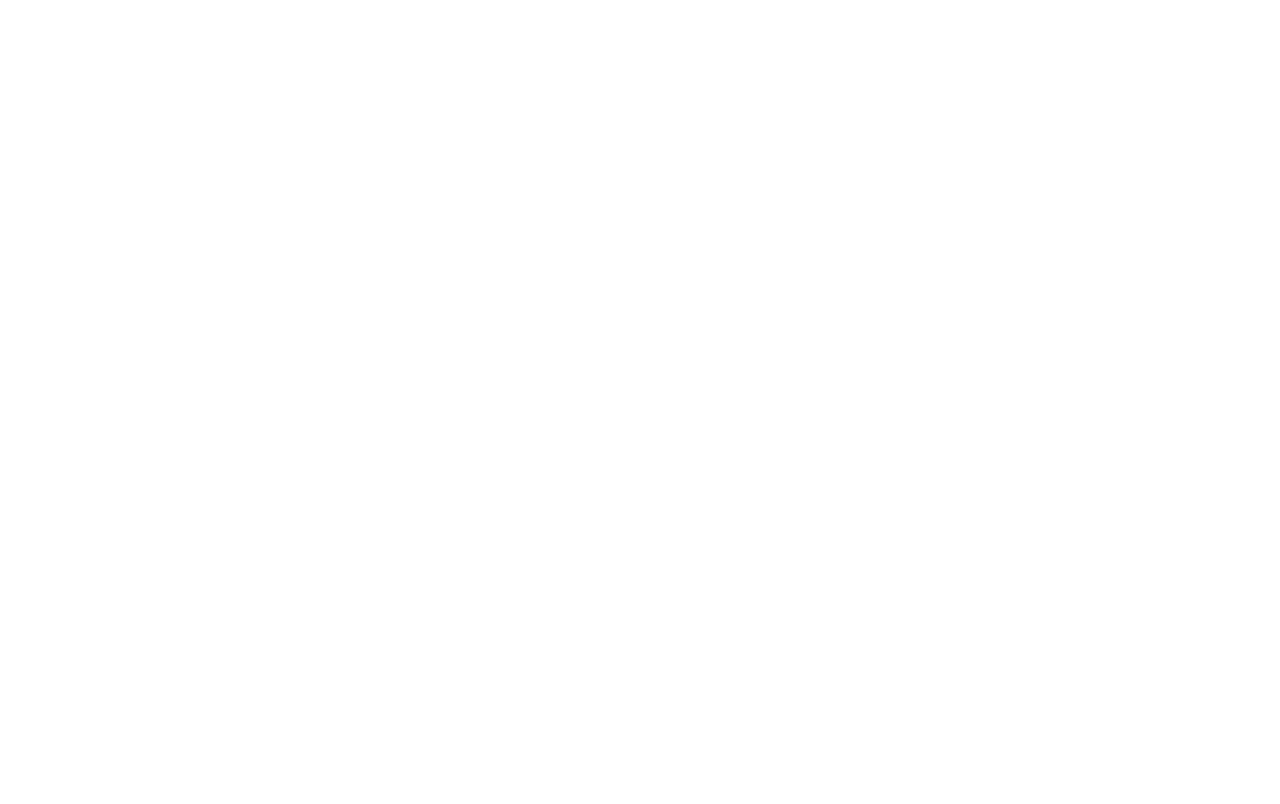
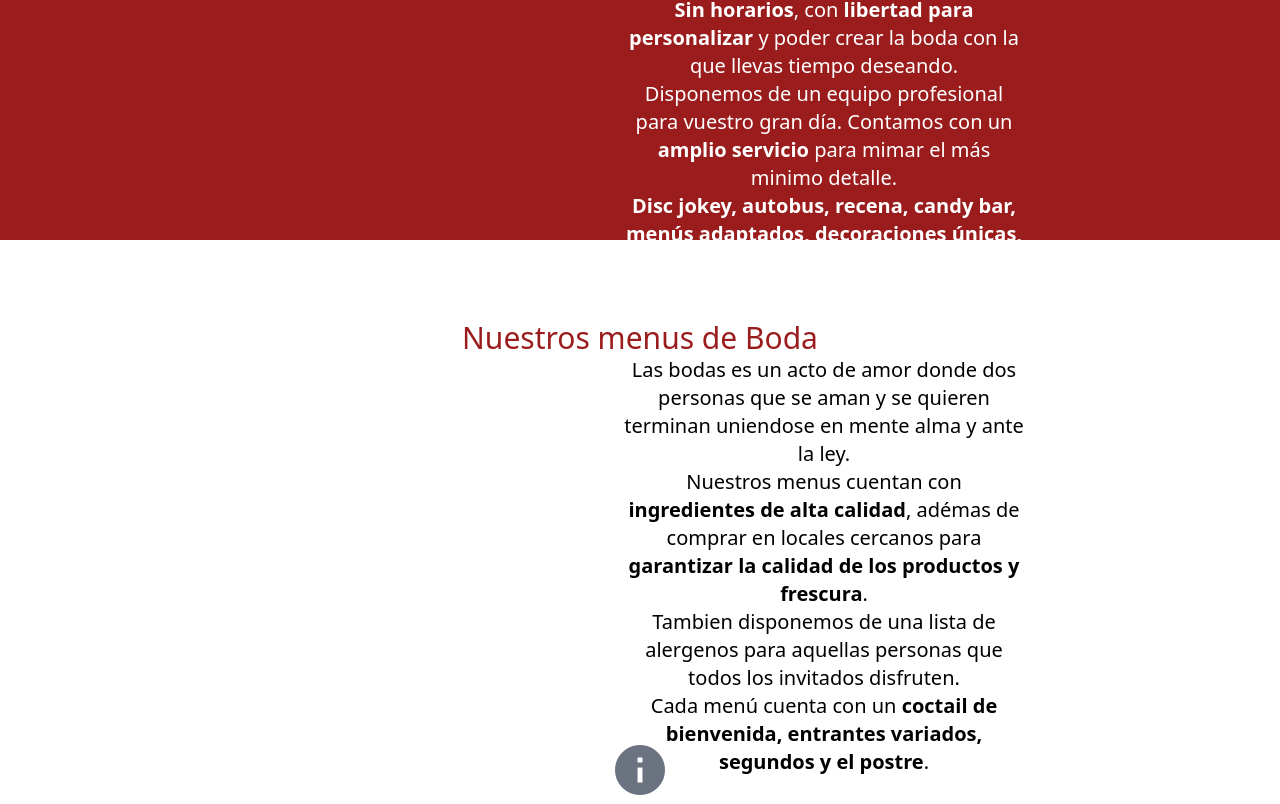
Before and after one commit to abderrahmanehichou/epic_scope_frontend, a Vue app: page /eventos in a window 1280 px wide. Shown: the part 696-1500 px from the top of the page. Before the commit the page ends 800 px from the top, so only its background shows below. Built offline with nearby package versions, Linux system fonts and the light colour scheme; the HTML template or start-up script is replaced by a standard one.

Commit message:
modification en vista  eventos

```diff
--- a/src/views/EventosView.vue
+++ b/src/views/EventosView.vue
@@ -4,12 +4,14 @@
       <h1 class="text-3xl font-bold underline bg-blue-100">Eventos</h1>
       <!-- Agrega aquí los componentes específicos para la vista de Eventos -->
     <!--   <Footer /> -->
-
+  <DecEventos />
+  <DecMenus />
+  <CondicionEventos />
     </div>
   </template>
 
   <script setup>
-/*   import Footer from '../components/Footer.vue';
-  import Header from '../components/Header.vue'; */
-
+import DecEventos from '../components/DecEventos.vue';
+import DecMenus from '../components/DecMenus.vue';
+import CondicionEventos from'../components/CondicionEventos.vue';
   </script>
```
